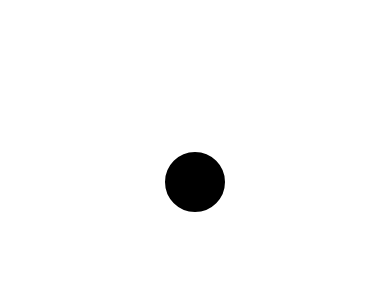
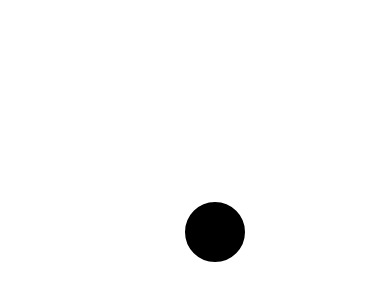
Before and after one commit to byio/swipe-rn, a React Native app: screen / in a window 390 px wide. Shown: the part 240-540 px from the top of the page. Built offline with nearby package versions, Linux system fonts and the light colour scheme.

Commit message:
add simple animation to move ball

```diff
--- a/src/components/Ball.js
+++ b/src/components/Ball.js
@@ -1,11 +1,21 @@
 import React, { Component } from 'react';
-import { View } from 'react-native';
+import { Animated, View } from 'react-native';
 
 class Ball extends Component {
+  // lifecycle methods
+  componentWillMount () {
+    this.position = new Animated.ValueXY(0, 0);
+    Animated.spring(this.position, {
+      toValue: { x: 20, y: 50 }
+    }).start();
+  }
+
   // render method
   render () {
     return (
-      <View style={styles.ball}/>
+      <Animated.View style={this.position.getLayout()}>
+        <View style={styles.ball}/>
+      </Animated.View>
     );
   }
 }
```
